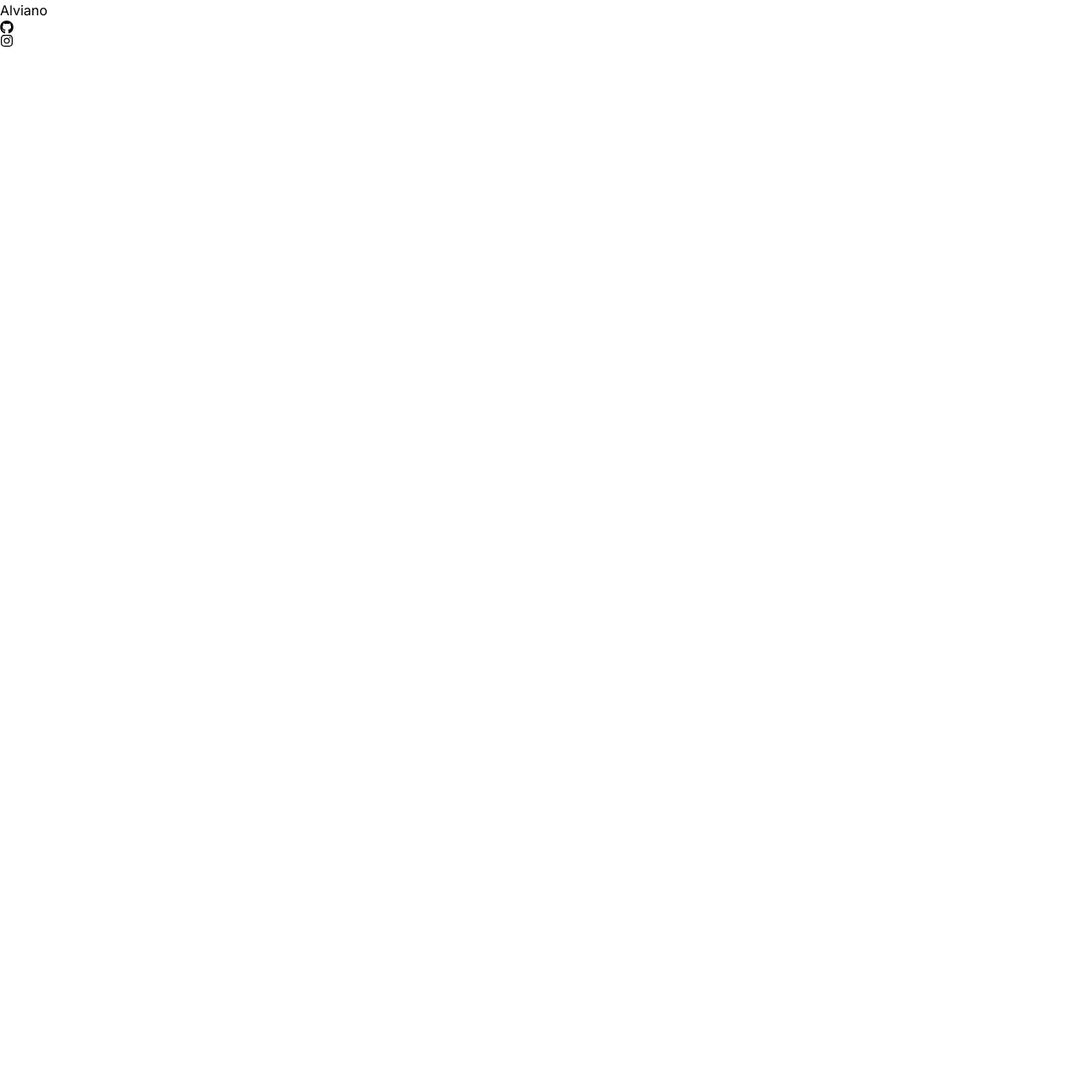
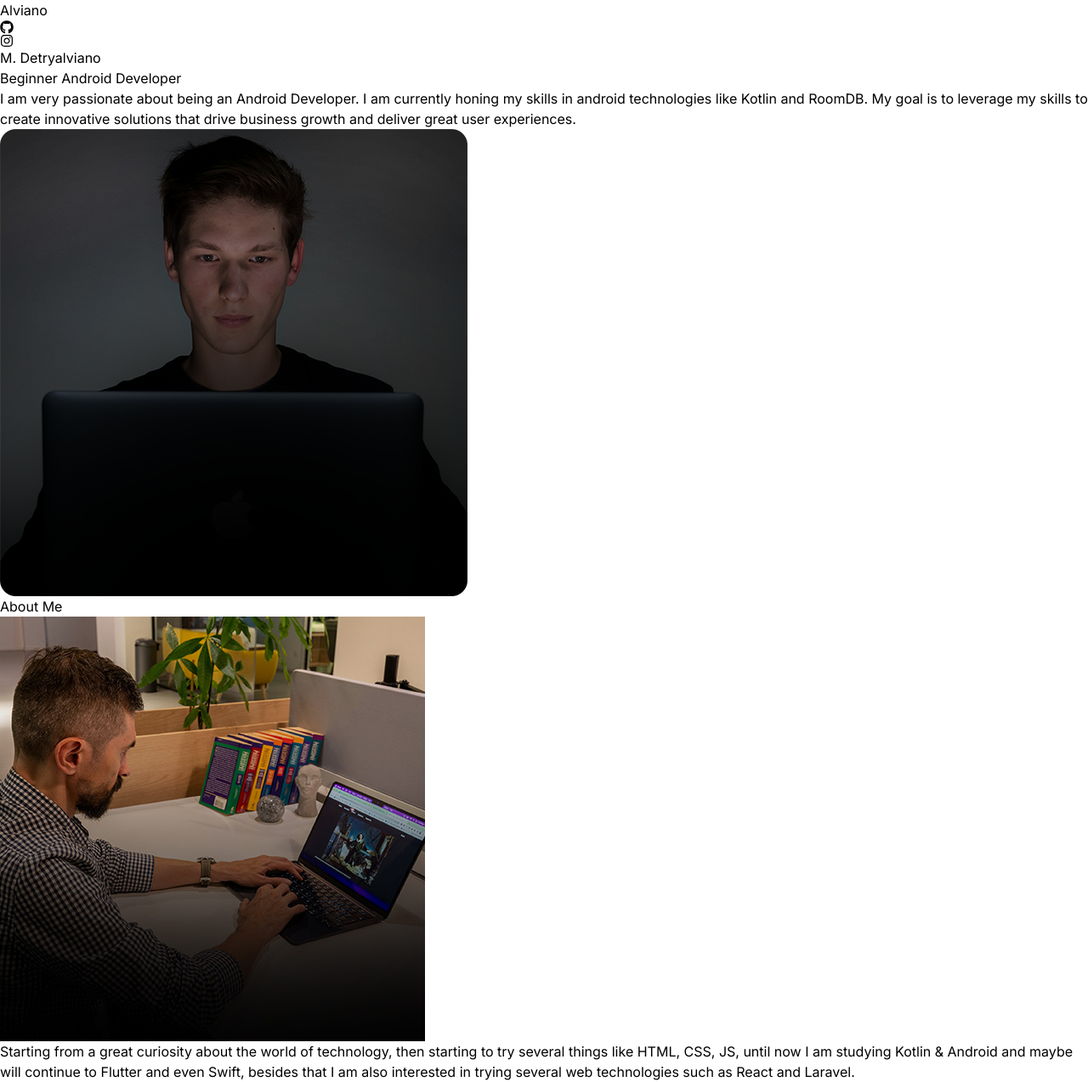
Before and after one commit to MDAlviano/personal-portfolio-web, a React (Vite) app: page / in a window 1280 px wide. Shown: the whole page at 85% size. Before the commit the page ends 800 px from the top, so only its background shows below. Built offline with nearby package versions, Linux system fonts and the light colour scheme.

Commit message:
membuat hero section & about section

```diff
--- a/src/App.jsx
+++ b/src/App.jsx
@@ -1,13 +1,18 @@
 import React from 'react'
 import Navbar from './components/Navbar'
+import Hero from './components/Hero'
+import About from './components/About'
 
 const App = () => {
   return (
     <div className="overflow-x-hidden text-neutral-300 antialiased selection:bg-cyan-300 selection:bg-cyan-900">
-      <div className="fixed top-0 -z-10 h-full w-full"></div>
-      <div className="absolute top-0 z-[-2] h-screen w-screen bg-neutral-950 bg-[radial-gradient(ellipse_80%_80%_at_50%_-20%,rgba(120,119,198,0.3),rgba(255,255,255,0))]"></div>
+      <div className="fixed top-0 -z-10 h-full w-full">
+        <div className="absolute top-0 z-[-2] h-screen w-screen bg-neutral-950 bg-[radial-gradient(ellipse_80%_80%_at_50%_-20%,rgba(120,119,198,0.3),rgba(255,255,255,0))]"></div>
+      </div>
       <div className="container mx-auto px-8">
         <Navbar/>
+        <Hero/>
+        <About/>
       </div>
     </div>
   )
--- /dev/null
+++ b/src/components/About.jsx
@@ -0,0 +1,28 @@
+import React from 'react';
+import aboutImg from "../assets/about.jpg";
+import { ABOUT_TEXT } from '../constants';
+
+
+const About = () => {
+  return (
+    <div className="border-b border-neutral-900 pb-4">
+        <h2 className="my-20 text-center text-4xl">
+            About <span className="text-neutral-500">Me</span>
+        </h2>
+        <div className="flex flex-wrap">
+            <div className="w-full lg:w-1/2 lg:p-8">
+                <div className="flex items-center justify-center">
+                    <img className="rounded-2xl" src={aboutImg} alt="about" />
+                </div>
+            </div>
+            <div className="w-full lg:w-1/2">
+                <div className="flex justify-center lg:justify-start">
+                    <p className="my-2 max-w-xl py-6">{ABOUT_TEXT}</p>
+                </div>
+            </div>
+        </div>
+    </div>
+  )
+}
+
+export default About
--- /dev/null
+++ b/src/components/Hero.jsx
@@ -0,0 +1,28 @@
+import React from "react";
+import { HERO_CONTENT } from "../constants";
+import profilePic from "../assets/kevinRushProfile.png";
+
+const Hero = () => {
+  return (
+    <div className="border-b border-neutral-900 pb-4 lg:mb-35">
+      <div className="flex flex-wrap">
+        <div className="w-full lg:w-1/2">
+          <div className="flex flex-col items-center lg:items-start">
+            <h1 className="pb-16 text-5xl font-thin tracking-tight lg:mt-16 lg:text-8xl">M. Detryalviano</h1>
+            <span className="bg-gradient-to-r from-pink-300 via-slate-500 to-purple-500 bg-clip-text text-3xl tracking-tight text-transparent">
+                Beginner Android Developer
+            </span>
+            <p className="my-2 max-w-xl py-6 font-light tracking-tighter">{HERO_CONTENT}</p>
+          </div>
+        </div>
+        <div className="w-full lg:w-1/2 lg:p-8">
+            <div className="flex justify-center">
+                <img src={profilePic} alt="profilePic" />
+            </div>
+        </div>
+      </div>
+    </div>
+  );
+};
+
+export default Hero;
--- a/src/components/Navbar.jsx
+++ b/src/components/Navbar.jsx
@@ -8,8 +8,8 @@ const Navbar = () => {
         <h3 className="text-white mx-6 text-xl font-bold">Alviano</h3>
     </div>
     <div className="m-8 flex items-center justify-center gap-4 text-2xl">
-        <FaGithub/>
-        <FaInstagram/>
+        <a href="https://github.com/MDAlviano" target="_blank"><FaGithub/></a>
+        <a href="https://www.instagram.com/mdalviano/" target="_blank"><FaInstagram/></a>
     </div>
   </nav>
 }
--- a/src/constants/index.js
+++ b/src/constants/index.js
@@ -3,9 +3,9 @@ import project2 from "../assets/projects/project-2.jpg";
 import project3 from "../assets/projects/project-3.jpg";
 import project4 from "../assets/projects/project-4.jpg";
 
-export const HERO_CONTENT = `I am a passionate full stack developer with a knack for crafting robust and scalable web applications. With 5 years of hands-on experience, I have honed my skills in front-end technologies like React and Next.js, as well as back-end technologies like Node.js, MySQL, PostgreSQL, and MongoDB. My goal is to leverage my expertise to create innovative solutions that drive business growth and deliver exceptional user experiences.`;
+export const HERO_CONTENT = `I am very passionate about being an Android Developer. I am currently honing my skills in android technologies like Kotlin and RoomDB. My goal is to leverage my skills to create innovative solutions that drive business growth and deliver great user experiences.`;
 
-export const ABOUT_TEXT = `I am a dedicated and versatile full stack developer with a passion for creating efficient and user-friendly web applications. With 5 years of professional experience, I have worked with a variety of technologies, including React, Next.js, Node.js, MySQL, PostgreSQL, and MongoDB. My journey in web development began with a deep curiosity for how things work, and it has evolved into a career where I continuously strive to learn and adapt to new challenges. I thrive in collaborative environments and enjoy solving complex problems to deliver high-quality solutions. Outside of coding, I enjoy staying active, exploring new technologies, and contributing to open-source projects.`;
+export const ABOUT_TEXT = `Starting from a great curiosity about the world of technology, then starting to try several things like HTML, CSS, JS, until now I am studying Kotlin & Android and maybe will continue to Flutter and even Swift, besides that I am also interested in trying several web technologies such as React and Laravel.`;
 
 export const EXPERIENCES = [
   {
```
